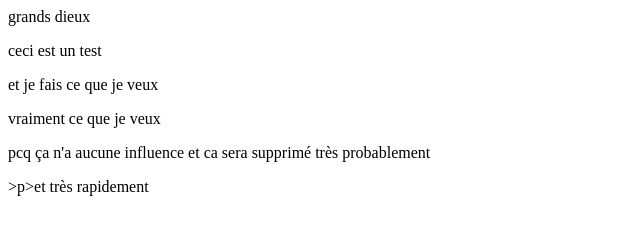
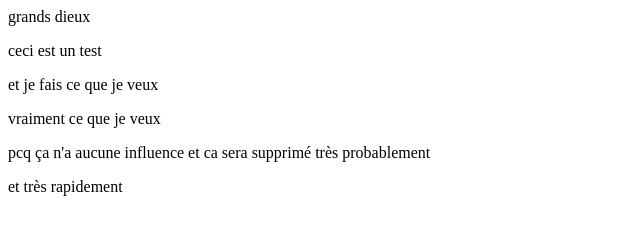
Before and after one commit to Wellann/Coursera-test, a plain HTML site: page test site/index.html in a window 1280 px wide. Shown: the full height of the page, 0-640 px from the left. Drawn offline with Linux system fonts and the light colour scheme.

Commit message:
Update index.html

```diff
--- a/test site/index.html
+++ b/test site/index.html
@@ -9,7 +9,7 @@
             <p>et je fais ce que je veux</p>
             <p>vraiment ce que je veux</p>
             <p>pcq ça n'a aucune influence et ca sera supprimé très probablement</p>
-            >p>et très rapidement</p>
+            <p>et très rapidement</p>
         </body>
     </head>
 </html>
```
